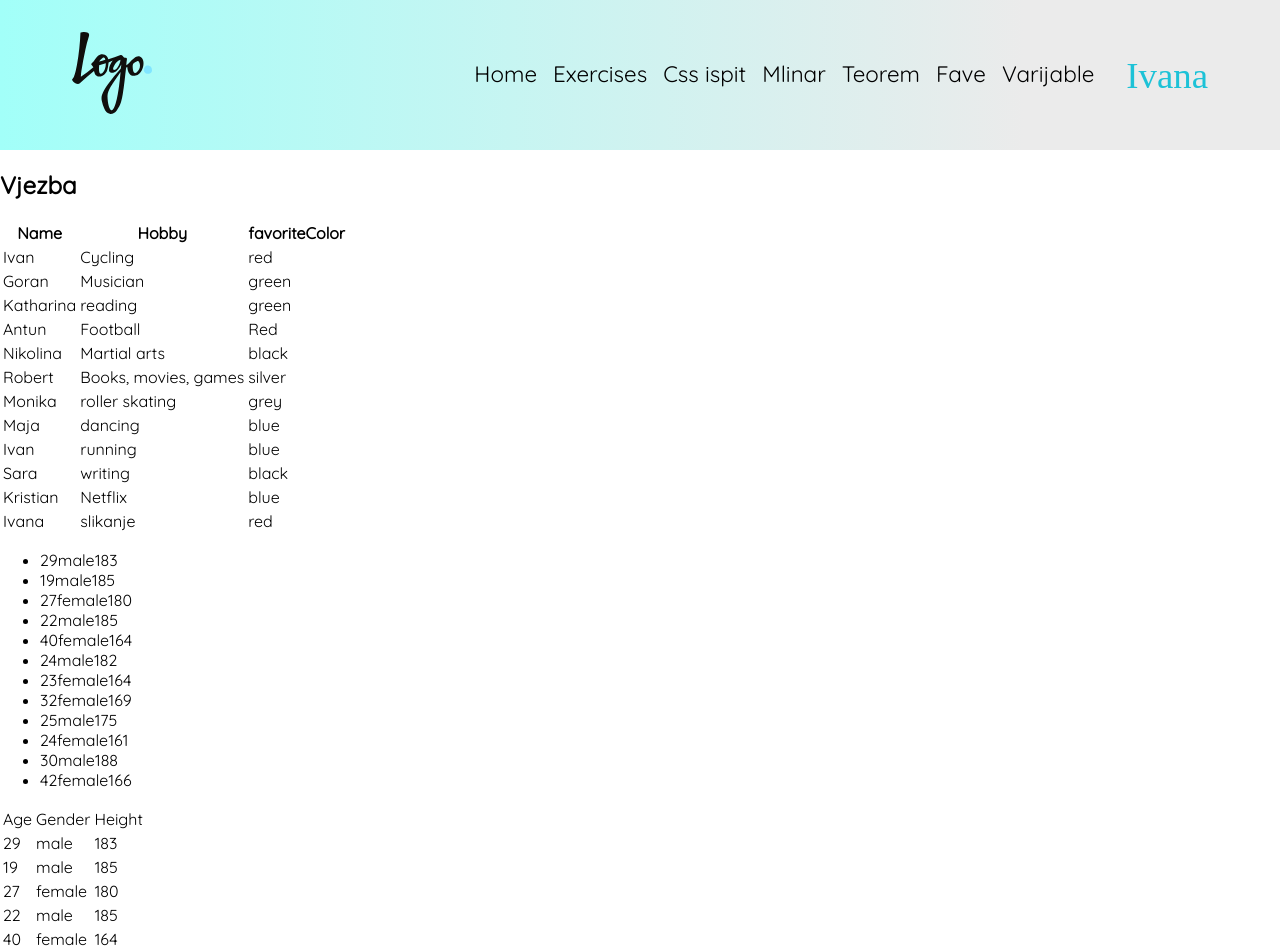
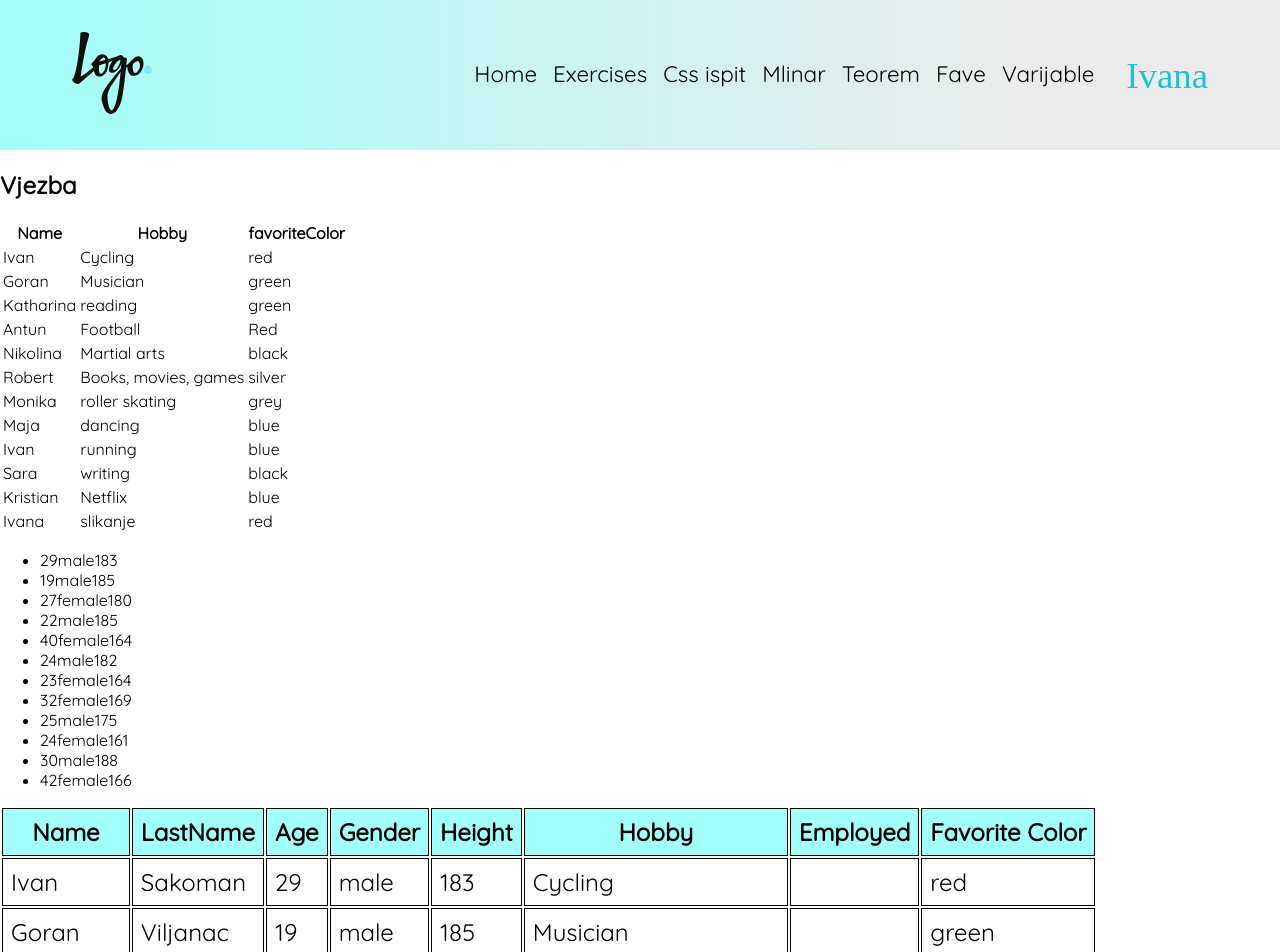
Before and after one commit to Ivanaarbutina/New-react-app, a React (Vite) app: page /vjezba2804 in a window 1280 px wide. Shown: the top 952 px of the page. Built offline with nearby package versions, Linux system fonts and the light colour scheme; a web font is replaced by a local one.

Commit message:
add zadaca

```diff
--- a/src/pages/vjezba2804.tsx
+++ b/src/pages/vjezba2804.tsx
@@ -9,7 +9,10 @@ type StudentType = {
   favoriteColor: string;
 };
 
+
+
 const Vjezba2804 = () => {
+
   const frontRazred: StudentType[] = [
     {
       name: "Ivan",
@@ -19,7 +22,7 @@ const Vjezba2804 = () => {
       height: 183,
       hobby: "Cycling",
       employed: true,
-      favoriteColor: "red",
+      favoriteColor : "red",
     },
     {
       name: "Goran",
@@ -137,7 +140,46 @@ const Vjezba2804 = () => {
   console.log(frontRazred[nameWithM].name);
 
   //Pronadji sve osobe koje su vislje od 160 a nize od 180
+  let findHeight = frontRazred[1].height;
+  for (let i = 0; i < frontRazred.length; i++){
+    if  (findHeight = 6){
+      continue;
+   }else if(findHeight > 6){
+    console.log (frontRazred[findHeight].name);
+   }
+    else if(findHeight = 8){
+      break;
+   }
+   return findHeight;
+  }
+  console.log (frontRazred[findHeight].name);
 
+
+
+
+//Pronadji sve osobe kojima je omiljena boja crvena
+let favCol;
+favCol = frontRazred[7];
+
+let frontRed = frontRazred.findIndex((item) => item.favoriteColor === "red");
+if( favCol = "red"){
+  console.log(frontRazred[frontRed].name);
+};
+
+//Pronadji sve osobe kojima prezime zavrsava na "c" ili "ć"
+
+
+
+
+// let baka: string;
+// function bringBaka() {
+ //  for (let i = 0; i < arr.length; i++) {
+  //   if (arr[i] == "baka") {
+  //     baka = arr[i];
+    //   return baka;
+     //}
+   //}
+ //}
 
   return (
     <div>
@@ -175,21 +217,31 @@ const Vjezba2804 = () => {
           })}
         </ul>
 
-        <table>
+        <table className="varijable__table">
           <thead>
-            <tr>
-              <td>Age</td>
-              <td>Gender</td>
-              <td>Height</td>
+            <tr >
+              <th>Name</th>
+              <th>LastName</th>
+              <th>Age</th>
+              <th>Gender</th>
+              <th>Height</th>
+              <th>Hobby</th>
+              <th>Employed</th>
+              <th>Favorite Color</th>
             </tr>
           </thead>
           <tbody>
             {frontRazred.map((student) => {
               return (
                 <tr>
+                  <td>{student.name}</td>
+                  <td>{student.lastName}</td>
                   <td>{student.age}</td>
                   <td>{student.gender}</td>
                   <td>{student.height}</td>
+                  <td>{student.hobby}</td>
+                  <td>{student.employed}</td>
+                  <td>{student.favoriteColor }</td>
                 </tr>
               );
             })}
```
